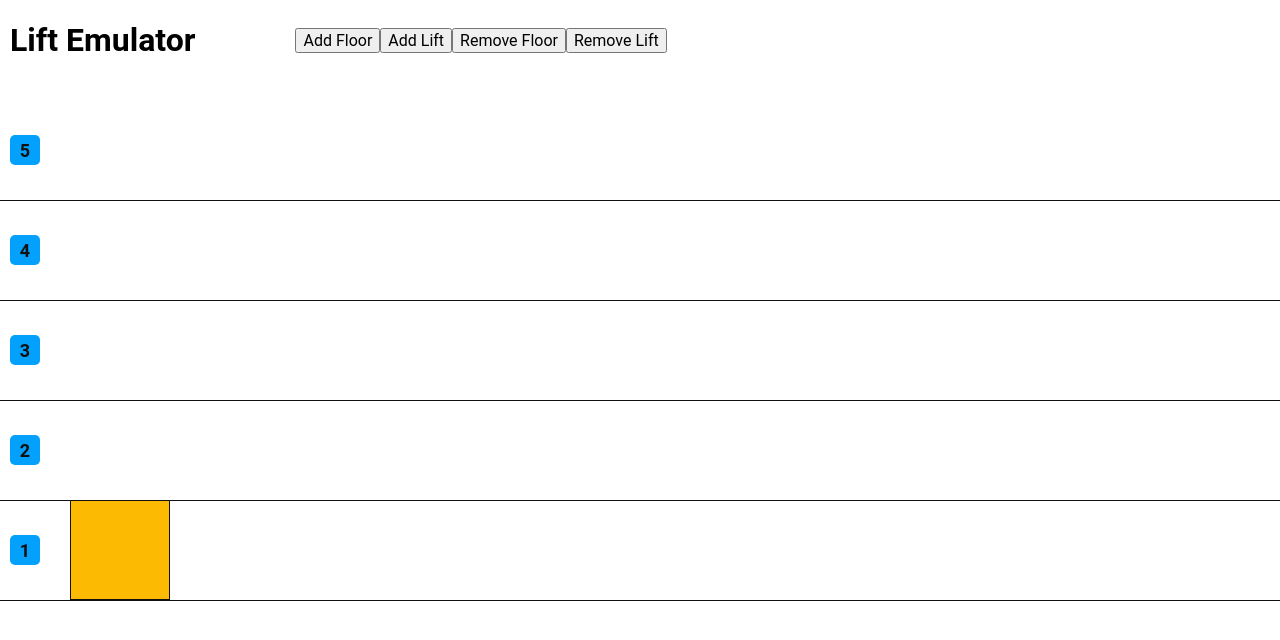
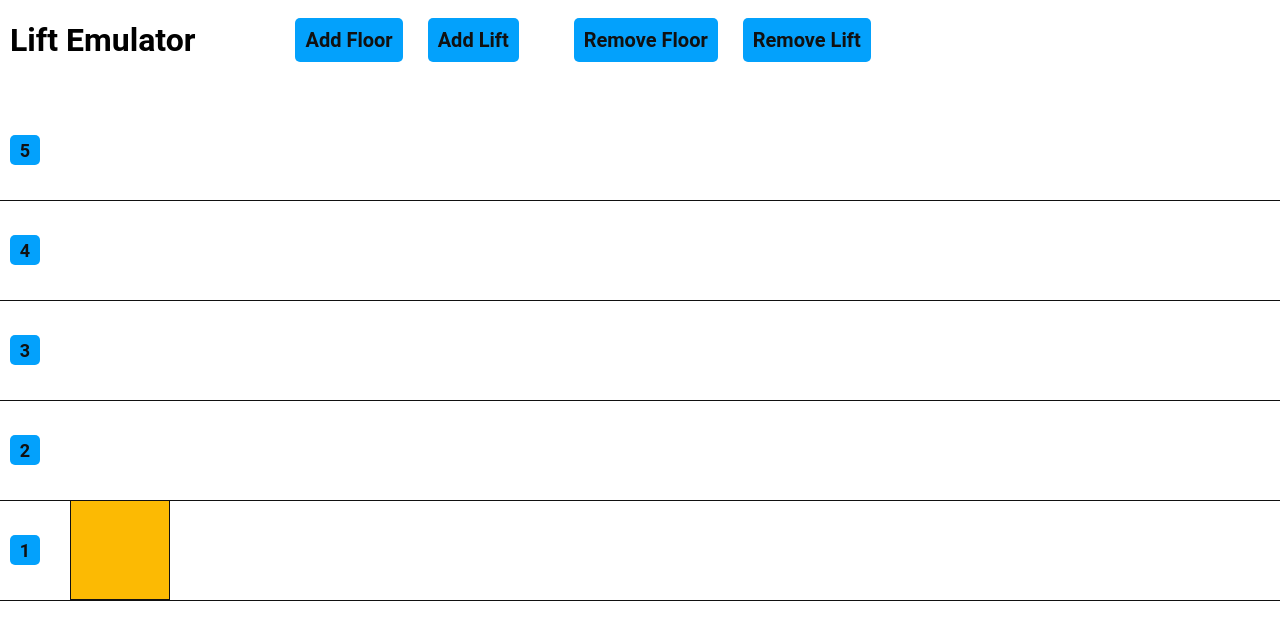
Before and after one commit to oncefirefly/Lift-Emulator, a Vue app: page / in a window 1280 px wide. Shown: the top 640 px of the page. Built offline with nearby package versions, Linux system fonts and the light colour scheme.

Commit message:
header style changes

```diff
--- a/src/assets/header.css
+++ b/src/assets/header.css
@@ -10,12 +10,12 @@ header {
   margin-right: 100px;
 }
 
-.add-btns {
+.btns {
   display: flex;
   margin-right: 30px;
 }
 
-.add-btns button {
+.btn {
   margin-right: 25px;
   background-color: #03a1fc;
   border: none;
```
